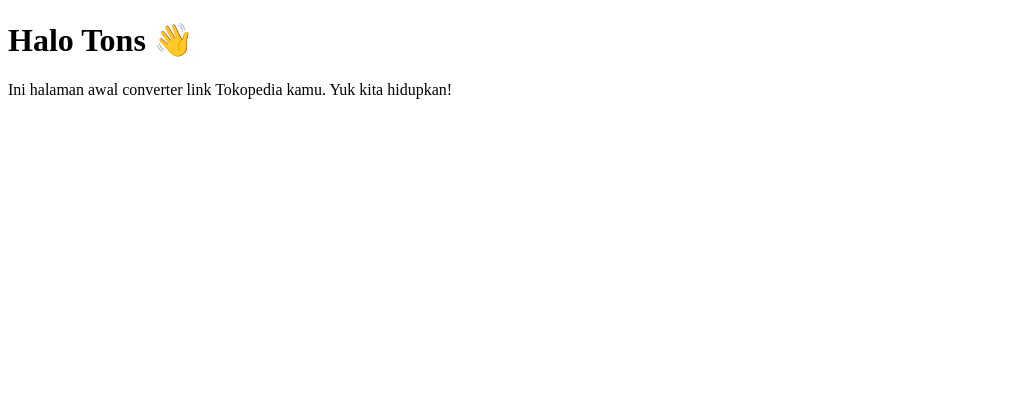
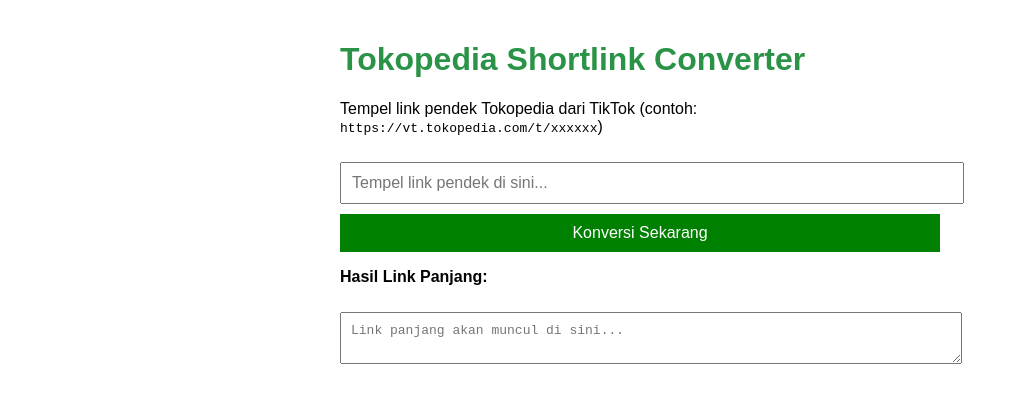
Before and after one commit to brotons/shortlink-tokopedia-converter, a plain HTML site: page index.html in a window 1280 px wide. Shown: the whole page, without its empty margins (0-1019 px from the left). Drawn offline with Linux system fonts and the light colour scheme.

Commit message:
update: tambahkan form converter otomatis

```diff
--- a/index.html
+++ b/index.html
@@ -1,13 +1,49 @@
-<!-- trigger rebuild -->
 <!DOCTYPE html>
 <html lang="id">
 <head>
   <meta charset="UTF-8">
   <meta name="viewport" content="width=device-width, initial-scale=1.0">
   <title>Tokopedia Shortlink Converter</title>
+  <style>
+    body { font-family: sans-serif; padding: 20px; max-width: 600px; margin: auto; }
+    input, button, textarea { width: 100%; margin-top: 10px; padding: 10px; font-size: 1em; }
+    button { background: green; color: white; border: none; cursor: pointer; }
+    h1 { color: #2b9348; }
+  </style>
 </head>
 <body>
-  <h1>Halo Tons 👋</h1>
-  <p>Ini halaman awal converter link Tokopedia kamu. Yuk kita hidupkan!</p>
+  <h1>Tokopedia Shortlink Converter</h1>
+  <p>Tempel link pendek Tokopedia dari TikTok (contoh: <code>https://vt.tokopedia.com/t/xxxxxx</code>)</p>
+
+  <input id="shortlink" placeholder="Tempel link pendek di sini..." />
+  <button onclick="convertLink()">Konversi Sekarang</button>
+
+  <p><strong>Hasil Link Panjang:</strong></p>
+  <textarea id="longlink" readonly rows="2" placeholder="Link panjang akan muncul di sini..."></textarea>
+
+  <script>
+    function convertLink() {
+      const short = document.getElementById("shortlink").value.trim();
+      if (!short) {
+        alert("Masukkan link dulu ya!");
+        return;
+      }
+
+      fetch(short, { method: "GET", redirect: "follow" })
+        .then(response => {
+          const finalURL = response.url;
+          const productId = finalURL.match(/product\/(\d+)/);
+          if (productId && productId[1]) {
+            const longLink = `https://shop-id.tokopedia.com/view/product/${productId[1]}`;
+            document.getElementById("longlink").value = longLink;
+          } else {
+            document.getElementById("longlink").value = "Gagal: ID produk tidak ditemukan.";
+          }
+        })
+        .catch(err => {
+          document.getElementById("longlink").value = "Gagal: " + err.message;
+        });
+    }
+  </script>
 </body>
 </html>
```
